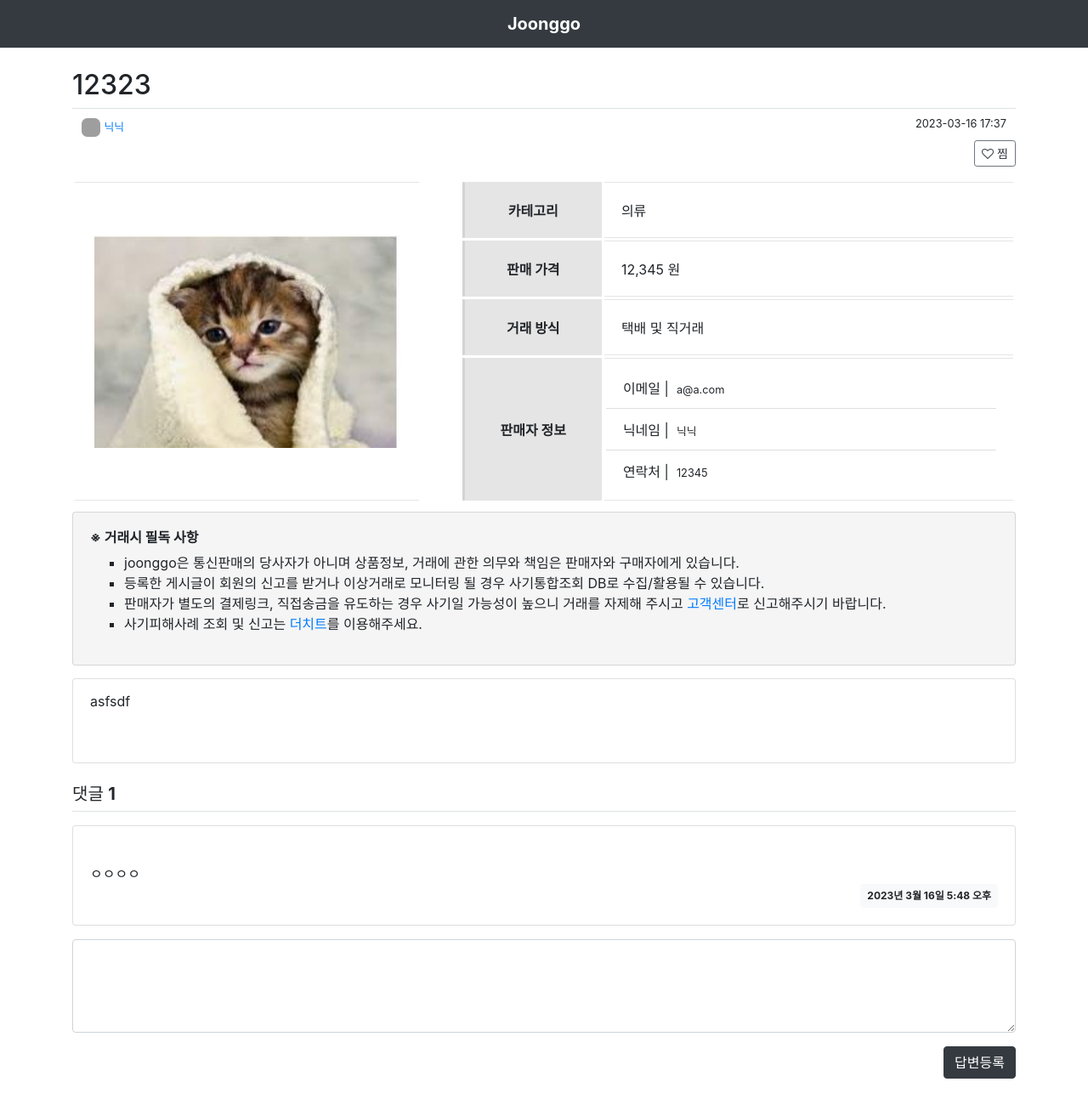
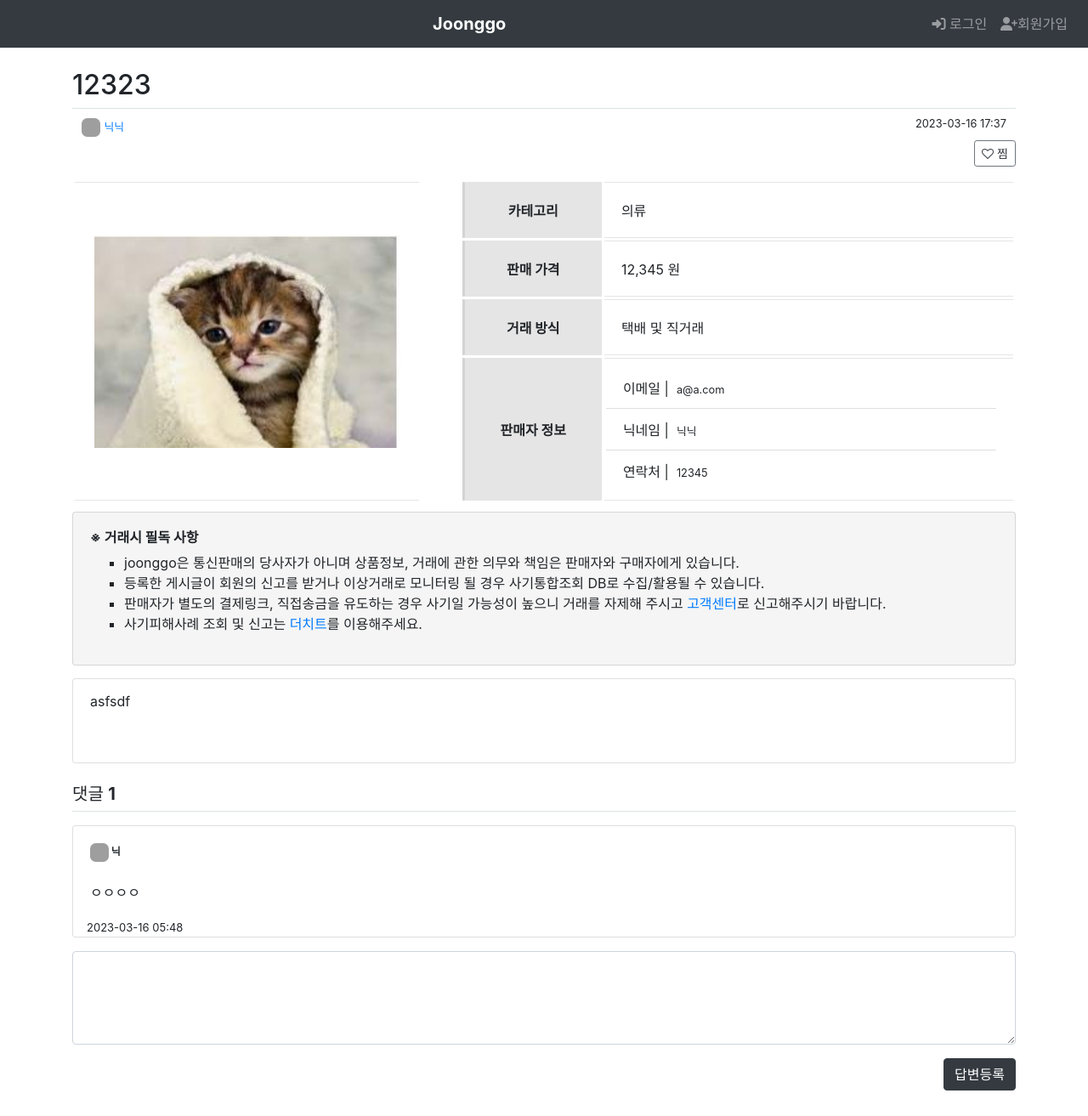
Before and after one commit to to1et/project1_trading, a Django app: page /joonggo/1/ in a window 1280 px wide. Shown: the whole page at 85% size. Before the commit the page ends 1269 px from the top, so only its background shows below. Run offline with Django 4.2, Linux system fonts and the light colour scheme; data comes from the database, SQL or seed files in the repository; both versions use the stored data as it was after the commit; some libraries are stand-ins or nearby versions; grey boxes are pictures that could not be loaded.

Commit message:
댓글 디자인 완료, navbar 수정

```diff
--- a/templates/joonggo/sell_detail.html
+++ b/templates/joonggo/sell_detail.html
@@ -121,17 +121,38 @@
 
     {% for comment in sell.comment_set.all %}
     <div class="card my-3">
-        <div class="card-body">
-            <div class="card-text" style="white-space: pre-line;">
-                {{ comment.content }}
+      <div class="card-body">
+          <div style="font-size:12px; font-weight:700;">
+            <img class="avatar_1" src="https://randomuser.me/api/portraits/men/{{comment.author.id}}.jpg"> {{ comment.author.nickname }}
+          </div>
+          <div class="card-text" style="white-space: pre-line;">
+              {{ comment.content }}
             </div>
-            <div class="d-flex justify-content-end">
-                <div class="badge badge-light p-2">
-                    {{ comment.create_date }}
+          </div>
+
+            <div class="d-flex justify-content-between">
+              {% if comment.modify_date %}
+              <div style="font-size:13px;" class="ml-3">
+                {{ comment.modify_date|date:'Y-m-d h:i' }}
+              </div>
+              {% else %}
+              <div style="font-size:13px;" class="ml-3">
+                {{ comment.create_date|date:'Y-m-d h:i' }}
+              </div>
+              {% endif %}
+              <div>
+                {% if request.user == comment.author %}
+                <div style="float:right; margin-bottom:5px; margin-right:10px;">
+                  <a href="{% url 'joonggo:comment_modify_sell' sell.id %}" class="btn btn-sm btn-outline-secondary text-info">
+                    <i class="fa-solid fa-pen-to-square mr-2"></i>수정</a>
+                    <a href="#" class="delete btn btn-sm btn-outline-secondary text-danger" data-uri="{% url 'joonggo:comment_delete_sell' sell.id  %}">
+                      <i class="fa-regular fa-trash-can"></i>삭제</a>
                 </div>
-            </div>
+                {% endif %}
+              </div>
         </div>
     </div>
+
     {% endfor %}
 
     <form action="{% url 'joonggo:comment_create_sell' sell.id %}" method="post" class="my-3">
--- a/templates/navbar.html
+++ b/templates/navbar.html
@@ -4,6 +4,27 @@
     <span class="navbar-toggler-icon"></span>
   </button>
   <div class="collapse navbar-collapse flex-grow-0" id="navbarNav">
+    <ul class="navbar-nav ml-auto">
+      {% if user.is_authenticated %}
+        <li class="nav-item ">
+          <a class="nav-link" href="{% url 'common:userinfo'%}">
+            <img class="avatar" src="https://randomuser.me/api/portraits/men/{{user.id}}.jpg"> {{ user.nickname }}
+          </a>
+        </li>
+        <li class="nav-item ">
+          <a class="nav-link" href="{% url 'common:logout' %}">
+            <i class="fa-solid fa-right-from-bracket"></i>
+            로그아웃</a>
+        </li>
+      {% else %}
+        <a class="nav-link" href="{% url 'common:login' %}">
+          <i class="fa-solid fa-right-to-bracket"></i>
+          로그인</a>
+        <a class="nav-link" href="{% url 'common:signup' %}">
+          <i class="fa-solid fa-user-plus"></i>회원가입
+        </a>
+      {% endif %}
 
+    </ul>
   </div>
 </nav>
```
Also changed, not shown: db.sqlite3.
